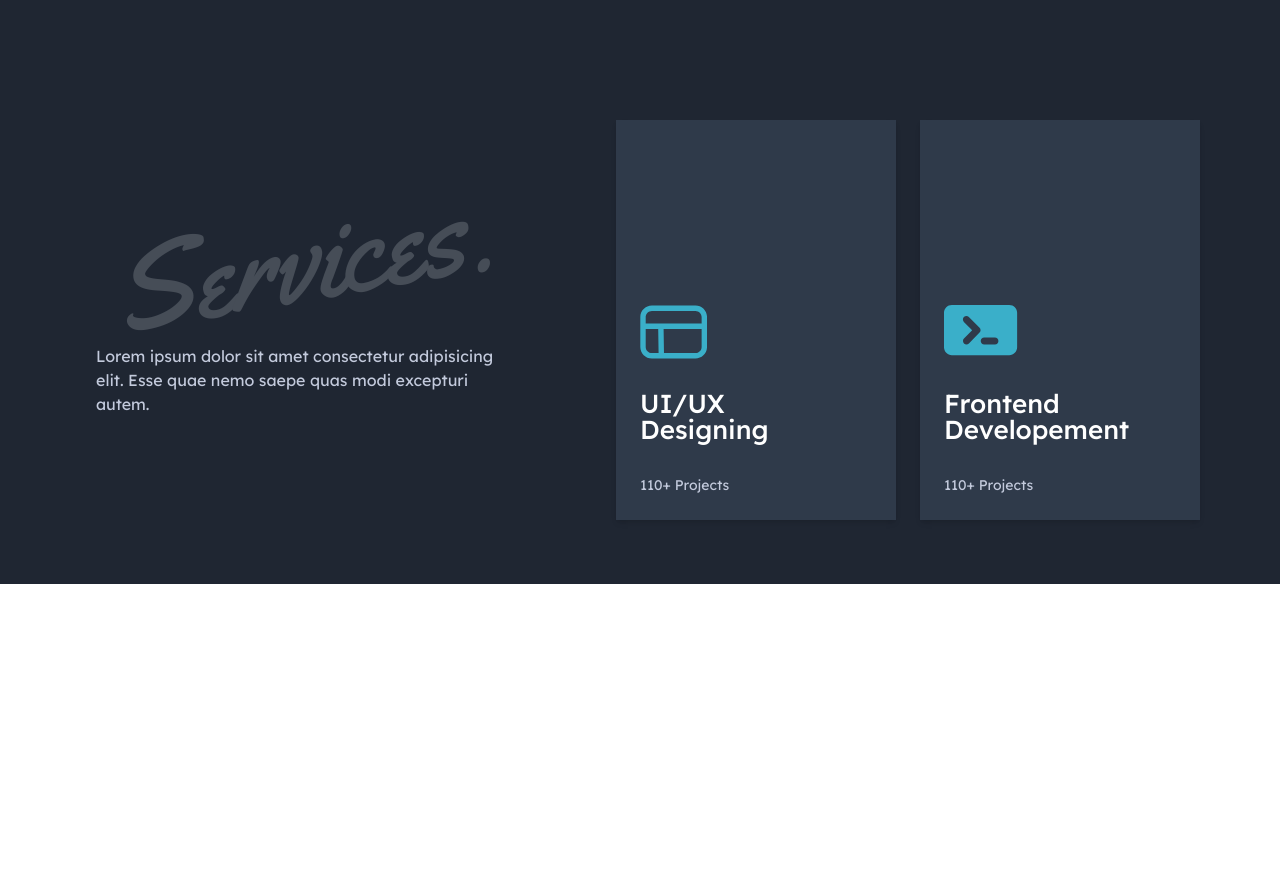
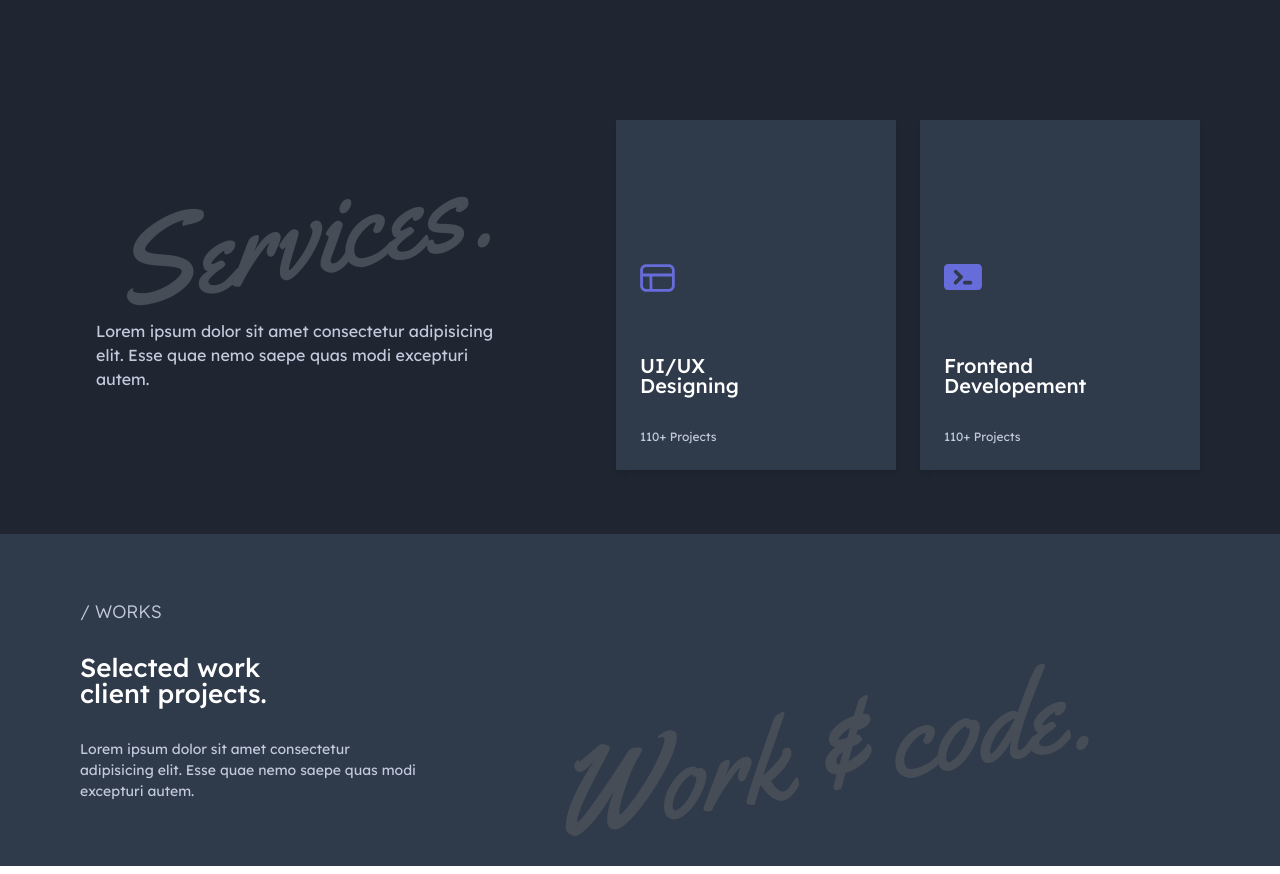
Before and after one commit to saalikimtiaz2/Portfolio-Website, a Next.js app: page / in a window 1280 px wide. Shown: the part 1549-2423 px from the top of the page. Before the commit the page ends 2133 px from the top, so only its background shows below. Built offline with nearby package versions, Linux system fonts and the light colour scheme; a web font is replaced by a local one.

Commit message:
work section added

```diff
--- a/components/SvgIcons/index.jsx
+++ b/components/SvgIcons/index.jsx
@@ -137,15 +137,14 @@ export function Logo({ height }) {
   );
 }
 
-export function Developer() {
-  const { darkMode } = useContext(ThemeContext);
+export function Developer({ isHover }) {
   return (
     <svg
       version='1.1'
       xmlns='http://www.w3.org/2000/svg'
-      height='54px'
+      height='28px'
       viewBox='0 0 140 70'
-      fill={darkMode ? '#3AAFC9' : 'black'}
+      fill={isHover ? 'white' : '#676CDB'}
     >
       <path
         d='M75.3,0H19.6h-9.4C4.6,0,0,4.6,0,10.2v44.7c0,5.7,4.6,10.2,10.2,10.2h9.4h55.6h9.4c5.7,0,10.2-4.6,10.2-10.2
@@ -159,15 +158,14 @@ export function Developer() {
   );
 }
 
-export function UIUX() {
-  const { darkMode } = useContext(ThemeContext);
+export function UIUX({ isHover }) {
   return (
     <svg
       version='1.1'
       xmlns='http://www.w3.org/2000/svg'
-      height='54px'
+      height='28px'
       viewBox='0 0 87 70'
-      fill={darkMode ? '#3AAFC9' : 'black'}
+      fill={isHover ? 'white' : '#676CDB'}
     >
       <path
         d='M71.9,0.7H15.4c-8.3,0-15,6.7-15,15v38.6c0,8.3,6.7,15,15,15h56.5c8.3,0,15-6.7,15-15V31v-7v-8.3
--- a/pages/index.jsx
+++ b/pages/index.jsx
@@ -1,4 +1,4 @@
-import React from 'react';
+import React, { useState } from 'react';
 import { useContext } from 'react';
 import { ThemeContext } from '../context/ThemeContext';
 import Head from 'next/head';
@@ -11,12 +11,18 @@ import {
   Twitter,
   UIUX,
   Developer,
+  WhiteDeveloper,
+  WhiteUIUX,
 } from '../components/SvgIcons';
 import { icons } from '../models';
 import Styles from '../styles/home.module.scss';
 
 function Home() {
   const { darkMode } = useContext(ThemeContext);
+
+  const [hoverUIUX, setHoverUIUX] = useState(false);
+  const [hoverDeveloper, setHoverDeveloper] = useState(false);
+
   return (
     <>
       <Head>
@@ -49,7 +55,7 @@ function Home() {
                     Experienced frontend developer remotly from Islamabad,
                     Pakistan.
                   </h2>
-                  <p className='max-w-35 mt-8'>
+                  <p className='max-w-35 mt-8 text-14 text-gray'>
                     Lorem ipsum dolor sit amet consectetur adipisicing elit.
                     Esse quae nemo saepe quas modi excepturi autem?
                   </p>
@@ -181,27 +187,76 @@ function Home() {
               </div>
               <div className='xs:col-span-12 lg:col-span-7 flex flex-wrap items-center gap-6 xs:justify-center lg:justify-end'>
                 <div
-                  className={`${Styles.card} shadow-md hover:shadow-xl ${
+                  className={`${
+                    Styles.card
+                  } shadow-md hover:shadow-xl hover:text-white ${
                     darkMode ? 'bg-darkBg' : 'bg-white'
                   }`}
+                  onMouseEnter={() => setHoverUIUX(true)}
+                  onMouseLeave={() => setHoverUIUX(false)}
                 >
                   <div>
-                    <UIUX />
-                    <h2 className='max-w-10 mt-8'>UI/UX Designing</h2>
-                    <p className='text-gray text-14 mt-8'>110+ Projects</p>
+                    <UIUX isHover={hoverUIUX} />
+                    <h2 className='xs:text-16 lg:text-20 max-w-10 mt-16'>
+                      UI/UX Designing
+                    </h2>
+                    <p
+                      className={`${
+                        hoverUIUX ? 'text-white' : 'text-gray'
+                      } text-12 mt-8`}
+                    >
+                      110+ Projects
+                    </p>
                   </div>
                 </div>
                 <div
-                  className={`${Styles.card} shadow-md hover:shadow-xl ${
+                  className={`${
+                    Styles.card
+                  } shadow-md hover:shadow-xl hover:text-white ${
                     darkMode ? 'bg-darkBg' : 'bg-white'
                   }`}
+                  onMouseEnter={() => setHoverDeveloper(true)}
+                  onMouseLeave={() => setHoverDeveloper(false)}
                 >
                   <div>
-                    <Developer />
-                    <h2 className='max-w-10 mt-8'>Frontend Developement</h2>
-                    <p className='text-gray text-14 mt-8'>110+ Projects</p>
+                    <Developer isHover={hoverDeveloper} />
+                    <h2 className='xs:text-16 lg:text-20 max-w-10 mt-16'>
+                      Frontend Developement
+                    </h2>
+                    <p
+                      className={`${
+                        hoverDeveloper ? 'text-white' : 'text-gray'
+                      } text-12 mt-8`}
+                    >
+                      110+ Projects
+                    </p>
                   </div>
                 </div>
+              </div>
+            </div>
+          </div>
+        </section>
+        <section>
+          <div className='lg:container lg:mx-auto px-4'>
+            <div className='grid grid-cols-12 items-end'>
+              <div className='xs:col-span-12 lg:col-span-5'>
+                <h3>/ works</h3>
+                <h2 className='max-w-15'>Selected work client projects.</h2>
+                <p className='max-w-40 mt-8 text-14 text-gray'>
+                  Lorem ipsum dolor sit amet consectetur adipisicing elit. Esse
+                  quae nemo saepe quas modi excepturi autem.
+                </p>
+              </div>
+              <div className='xs:col-span-12 lg:col-span-7'>
+                <h2
+                  className={`${
+                    Styles.stylishHeading
+                  } -rotate-10 xs:text-center lg:text-left ${
+                    darkMode ? 'text-darkGray' : 'text-gray'
+                  }`}
+                >
+                  Work & code.
+                </h2>
               </div>
             </div>
           </div>
--- a/styles/_colors.scss
+++ b/styles/_colors.scss
@@ -1,3 +1,3 @@
 $primary: #3aafc9;
-$secondary: #e77009;
+$secondary: #676cdb;
 $gray: #c3cadc;
--- a/styles/home.module.scss
+++ b/styles/home.module.scss
@@ -46,7 +46,7 @@
   font-size: 120px;
   font-family: 'Yellowtail', cursive;
   @media screen and (max-width: 768px) {
-    font-size: 80px;
+    font-size: 70px;
     margin-bottom: 2rem;
   }
 }
@@ -56,11 +56,14 @@
   align-items: flex-end;
   flex-wrap: wrap;
   min-width: 280px;
-  min-height: 400px;
+  min-height: 350px;
   margin-top: 1.5em;
   padding: 1.5em;
-  transition: all 1s ease-in-out;
+  transition: all 0.5s ease-in-out;
   &:hover {
-    background-color: $primary;
+    background-color: $secondary;
+  }
+  @media screen and (max-width: 768px) {
+    min-height: 300px;
   }
 }
--- a/tailwind.config.js
+++ b/tailwind.config.js
@@ -6,7 +6,7 @@ module.exports = {
   theme: {
     colors: {
       primary: '#3AAFC9',
-      secondary: '#3adede',
+      secondary: '#676CDB',
       black: '#000000',
       darkBg: '#2F3A4A',
       darkCard: '#1F2632',
@@ -61,6 +61,7 @@ module.exports = {
       15: '15ch',
       20: '20ch',
       25: '25ch',
+      30: '30ch',
       35: '35ch',
       40: '40ch',
       45: '45ch',
```
